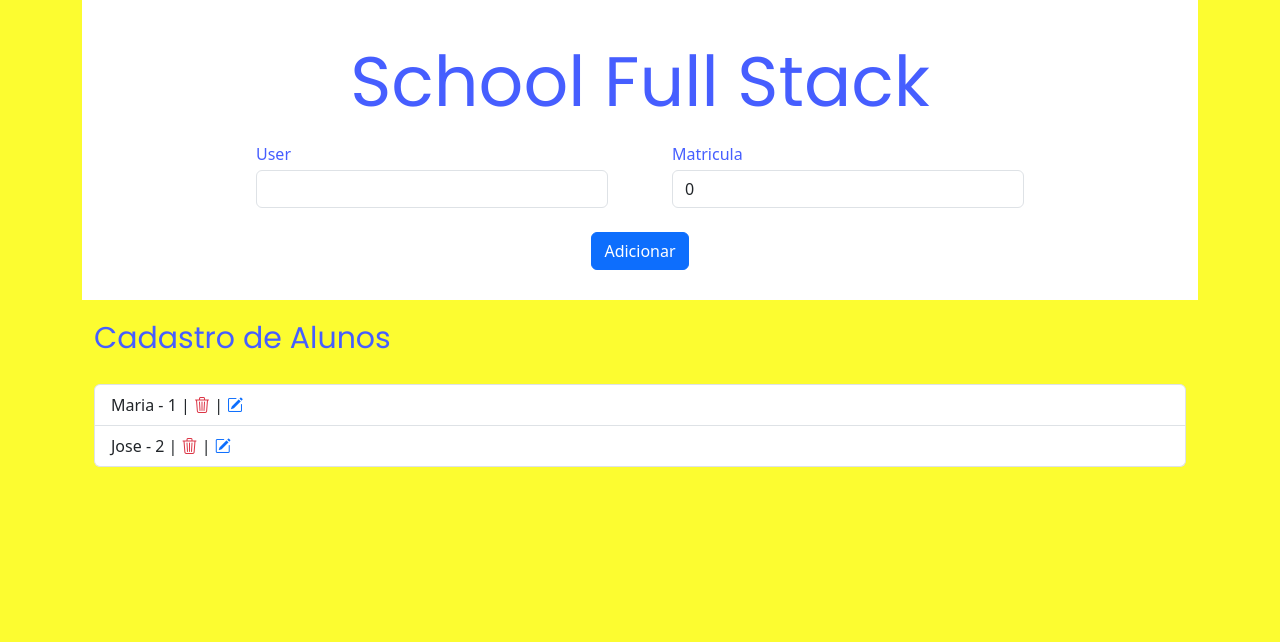
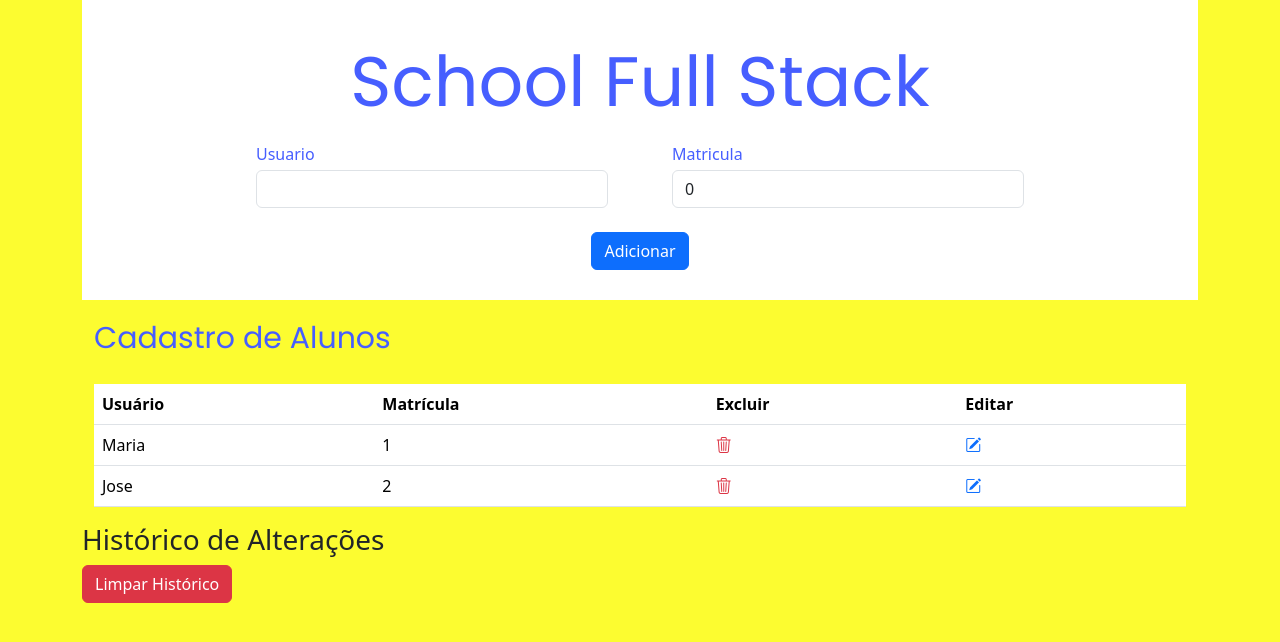
Before and after one commit to ericafnunes/app-school, an Angular app: page / in a window 1280 px wide. Shown: the top 642 px of the page. Built offline with nearby package versions, Linux system fonts and the light colour scheme; a web font is replaced by a local one.

Commit message:
add service historico

```diff
--- a/angular.json
+++ b/angular.json
@@ -101,5 +101,8 @@
         }
       }
     }
+  },
+  "cli": {
+    "analytics": false
   }
 }
--- a/src/app/app.component.html
+++ b/src/app/app.component.html
@@ -1,4 +1,11 @@
 <div class="container">
     <app-cadastro></app-cadastro>
     <app-lista></app-lista>
-</div>
+    <div>
+      <h3>Histórico de Alterações</h3>
+      <div *ngFor="let evento of historicoService.historico">
+        {{ evento.timestamp | date: 'dd/MM/yyyy HH:mm:ss' }} - {{ evento.tipo }} - {{ evento.detalhes }}
+      </div>
+      <button class="btn btn-danger" (click)="limparHistorico()">Limpar Histórico</button>
+    </div>
+  </div>
--- a/src/app/app.component.ts
+++ b/src/app/app.component.ts
@@ -1,4 +1,5 @@
 import { Component } from '@angular/core';
+import { HistoricoService } from './historico.service';
 
 @Component({
   selector: 'app-root',
@@ -7,4 +8,10 @@ import { Component } from '@angular/core';
 })
 export class AppComponent {
   title = 'appservice';
+
+  constructor(public historicoService: HistoricoService) {}
+
+  limparHistorico(): void {
+    this.historicoService.limparHistorico();
+  }
 }
--- a/src/app/app.module.ts
+++ b/src/app/app.module.ts
@@ -6,6 +6,7 @@ import { CadastroComponent } from './cadastro/cadastro.component';
 import { FormsModule } from '@angular/forms';
 import { CadastroService } from './cadastro/cadastro.component.service';
 import { ListaComponent } from './lista/lista.component';
+import { HistoricoService } from './historico.service';
 
 @NgModule({
   declarations: [
@@ -17,7 +18,7 @@ import { ListaComponent } from './lista/lista.component';
     BrowserModule,
     FormsModule
   ],
-  providers: [CadastroService],
+  providers: [CadastroService, HistoricoService],
   bootstrap: [AppComponent]
 })
 export class AppModule { }
--- a/src/app/cadastro/cadastro.component.html
+++ b/src/app/cadastro/cadastro.component.html
@@ -5,7 +5,7 @@
     <div class="inputs">
       <div class="col-4">
         <div class="mb-1">
-          User
+          Usuario
         </div>
         <input type="text" class="form-control" [(ngModel)]="user">
       </div>
@@ -14,12 +14,8 @@
         <input type="number" class="form-control" [(ngModel)]="qtdUser">
       </div>
     </div>
-
   </div>
      <div class="d-flex flex-row-reverse dir">
         <button class="btn btn-primary" (click)="adicionarNovoUser()">Adicionar</button>
       </div>
 </div>
-
-
-</div>
--- a/src/app/cadastro/cadastro.component.service.ts
+++ b/src/app/cadastro/cadastro.component.service.ts
@@ -1,30 +1,58 @@
   import { Injectable } from "@angular/core";
   import { ICadastroUser } from "../Model/Icadastro-user";
+  import { HistoricoService } from '../historico.service';
 
-@Injectable ({
-    providedIn:'root'
+  @Injectable({
+    providedIn: 'root'
   })
-
-export class CadastroService{
-    users:ICadastroUser[] = [{
-        user:"Maria",
-        qtdUser:1
+  export class CadastroService {
+    users: ICadastroUser[] = [{
+      user: "Maria",
+      qtdUser: 1
     },
     {
-        user:"Jose",
-        qtdUser:2
-    }]
-    adicionar(userRecebido: string, qtdUserRecebida: number):void{
-        const newUser:ICadastroUser = {
-            user:userRecebido,
-            qtdUser:qtdUserRecebida,
+      user: "Jose",
+      qtdUser: 2
+    }];
+
+    constructor(private historicoService: HistoricoService) {}
+
+    adicionar(userRecebido: string, qtdUserRecebida: number): void {
+      const newUser: ICadastroUser = {
+        user: userRecebido,
+        qtdUser: qtdUserRecebida,
       }
       this.users.push(newUser);
+
+      this.historicoService.adicionarEvento({
+        acao: 'Adição',
+        usuarioDepois: newUser
+      });
     }
-    excluirUser(index:number):void{
+
+    excluirUser(index: number): void {
+      const usuarioRemovido = this.users[index];
+
+      this.historicoService.adicionarEvento({
+        timestamp: new Date(),
+        tipo: 'Exclusão',
+        detalhes: `Exclusão de usuário: ${usuarioRemovido.user}, Matrícula: ${usuarioRemovido.qtdUser}`
+      });
+
       this.users.splice(index, 1);
     }
+
+
   editarUser(index: number, novoUser: ICadastroUser): void {
+    const usuarioAntes = { ...this.users[index] };
     this.users[index] = novoUser;
+
+    this.historicoService.adicionarEvento({
+      timestamp: new Date(),
+      tipo: 'Edição',
+      usuarioAntes: usuarioAntes,
+      usuarioDepois: novoUser
+    });
   }
+
   }
--- a/src/app/cadastro/cadastro.component.ts
+++ b/src/app/cadastro/cadastro.component.ts
@@ -1,6 +1,7 @@
 import { Component } from '@angular/core';
 import { CadastroService } from './cadastro.component.service';
 import { ICadastroUser } from '../Model/Icadastro-user';
+import { HistoricoService } from '../historico.service';
 
 @Component({
   selector: 'app-cadastro',
@@ -13,34 +14,68 @@ export class CadastroComponent {
   listUser: ICadastroUser[] = [];
   editIndex: number | null = null;
 
-  constructor(private cadastroService: CadastroService) {
+  constructor(
+    private cadastroService: CadastroService,
+    private historicoService: HistoricoService
+  ) {
     this.listUser = this.cadastroService.users;
   }
 
 adicionarNovoUser(): void {
+  const novoUsuario: ICadastroUser = { user: this.user, qtdUser: this.qtdUser };
+
   if (this.editIndex !== null) {
-      const novoUsuario: ICadastroUser = { user: this.user, qtdUser: this.qtdUser };
     this.cadastroService.editarUser(this.editIndex, novoUsuario);
+    const detalhesAposEdicao = `Edição de usuário (depois): ${this.user}, Matrícula: ${this.qtdUser}`;
+    this.historicoService.adicionarEvento({
+      timestamp: new Date(),
+      tipo: 'Edição (depois)',
+      detalhes: detalhesAposEdicao
+    });
     this.editIndex = null;
   } else {
     this.cadastroService.adicionar(this.user, this.qtdUser);
+    this.historicoService.adicionarEvento({
+      timestamp: new Date(),
+      tipo: 'Adição',
+      detalhes: `Adição de usuário: ${this.user}, Matrícula: ${this.qtdUser}`
+    });
   }
+
   this.limpar();
 }
 
+
   excluirUser(index: number): void {
+    const userRemovido = this.listUser[index];
     this.cadastroService.excluirUser(index);
+    this.historicoService.adicionarEvento({
+      timestamp: new Date(),
+      tipo: 'Exclusão',
+      detalhes: `Exclusão de usuário: ${this.user}, Matrícula: ${this.qtdUser}`
+    });
   }
 
   editarUser(index: number): void {
     const userAtual = this.listUser[index];
+
+
     this.user = userAtual.user;
     this.qtdUser = userAtual.qtdUser;
     this.editIndex = index;
+
+    const detalhesAntesEdicao = `Usuário: ${userAtual.user}, Matrícula: ${userAtual.qtdUser}`;
+
+    this.historicoService.adicionarEvento({
+      timestamp: new Date(),
+      tipo: 'Edição (antes)',
+      detalhes: detalhesAntesEdicao
+    });
   }
 
   limpar(): void {
     this.user = '';
     this.qtdUser = 0;
+    this.editIndex = null;
   }
 }
--- /dev/null
+++ b/src/app/historico.service.ts
@@ -0,0 +1,16 @@
+import { Injectable } from '@angular/core';
+
+@Injectable({
+  providedIn: 'root'
+})
+export class HistoricoService {
+  historico: any[] = [];
+
+  adicionarEvento(evento: any): void {
+    this.historico.push(evento);
+  }
+
+  limparHistorico(): void {
+    this.historico = [];
+  }
+}
--- a/src/app/lista/lista.component.html
+++ b/src/app/lista/lista.component.html
@@ -1,15 +1,40 @@
-<div class="container-fluid">
-<h3 class="title-list">Cadastro de Alunos</h3>
-<ul class="list-group">
-<li class="list-group-item" *ngFor="let user of listUser; let i=index">
-  {{user.user}} - {{user.qtdUser}}   |
-  <a href="#" class="text-danger" (click)="excluirUser(i)"><i class="bi bi-trash3"></i></a>   |
-  <a href="#" class="text-primary" (click)="editarUser(i)"><i class="bi bi-pencil-square"></i></a>
-  <div *ngIf="editedUser !== null">
-    <input type="text" [(ngModel)]="editedUser.user">
-    <input type="number" [(ngModel)]="editedUser.qtdUser">
-    <button (click)="salvarEdicao()">Salvar</button>
-  </div>
-</li>
-</ul>
+ <div class="container-fluid">
+  <h3 class="title-list">Cadastro de Alunos</h3>
+  <table class="table">
+    <thead>
+      <tr>
+        <th scope="col">Usuário</th>
+        <th scope="col">Matrícula</th>
+        <th scope="col">Excluir</th>
+        <th scope="col">Editar</th>
+      </tr>
+    </thead>
+    <tbody>
+      <tr *ngFor="let user of listUser; let i=index">
+        <td>
+          <ng-container *ngIf="editedUserIndex !== i; else editInput">
+            {{ user.user }}
+          </ng-container>
+          <ng-template #editInput>
+            <input [(ngModel)]="user.user" type="text" class="form-control">
+          </ng-template>
+        </td>
+        <td>
+          <ng-container *ngIf="editedUserIndex !== i; else editInputQtd">
+            {{ user.qtdUser }}
+          </ng-container>
+          <ng-template #editInputQtd>
+            <input [(ngModel)]="user.qtdUser" type="number" class="form-control">
+          </ng-template>
+        </td>
+        <td>
+          <a href="#" class="text-danger" (click)="excluirUser(i)"><i class="bi bi-trash3"></i></a>
+        </td>
+        <td>
+          <a href="#" class="text-primary" *ngIf="editedUserIndex !== i" (click)="editarUser(i)"><i class="bi bi-pencil-square"></i></a>
+          <button *ngIf="editedUserIndex === i" class="btn btn-success" (click)="salvarEdicao()">Salvar</button>
+        </td>
+      </tr>
+    </tbody>
+  </table>
 </div>
--- a/src/app/lista/lista.component.ts
+++ b/src/app/lista/lista.component.ts
@@ -1,6 +1,7 @@
 import { Component } from '@angular/core';
 import { CadastroService } from '../cadastro/cadastro.component.service';
 import { ICadastroUser } from '../Model/Icadastro-user';
+import { HistoricoService } from '../historico.service';
 
 @Component({
   selector: 'app-lista',
@@ -9,10 +10,13 @@ import { ICadastroUser } from '../Model/Icadastro-user';
 })
 export class ListaComponent {
   listUser: ICadastroUser[] = [];
-  editedUser: ICadastroUser | null = null;
   editedUserIndex: number | null = null;
+  userAntesEdicao: ICadastroUser | null = null;
 
-  constructor(private cadastroService: CadastroService) {
+  constructor(
+    private cadastroService: CadastroService,
+    private historicoService: HistoricoService
+  ) {
     this.listUser = this.cadastroService.users;
   }
 
@@ -21,16 +25,33 @@ export class ListaComponent {
   }
 
   editarUser(index: number): void {
-    const userAtual = this.listUser[index];
-    this.editedUser = { ...userAtual };
-    this.editedUserIndex = index;
+    this.userAntesEdicao = { ...this.listUser[index] };
+
+    this.editedUserIndex = this.editedUserIndex === index ? null : index;
+
+    if (this.editedUserIndex !== null) {
+      const detalhesAntesEdicao = `Usuário: ${this.userAntesEdicao.user}, Matrícula: ${this.userAntesEdicao.qtdUser}`;
+
+      this.historicoService.adicionarEvento({
+        timestamp: new Date(),
+        tipo: 'Edição (antes)',
+        detalhes: detalhesAntesEdicao
+      });
+    }
   }
 
   salvarEdicao(): void {
-    if (this.editedUser !== null && this.editedUserIndex !== null) {
-      this.cadastroService.editarUser(this.editedUserIndex, this.editedUser);
-      this.editedUser = null;
+    if (this.editedUserIndex !== null && this.userAntesEdicao !== null) {
+      const detalhesDepoisEdicao = `Usuário: ${this.listUser[this.editedUserIndex].user}, Matrícula: ${this.listUser[this.editedUserIndex].qtdUser}`;
+
+      this.historicoService.adicionarEvento({
+        timestamp: new Date(),
+        tipo: 'Edição (depois)',
+        detalhes: detalhesDepoisEdicao
+      });
+
       this.editedUserIndex = null;
+      this.userAntesEdicao = null;
     }
   }
 }
```
Also changed, not shown: 1 other file (tests, documents, lock files or other folders). Lines whose indentation alone changed are shown as unchanged.
